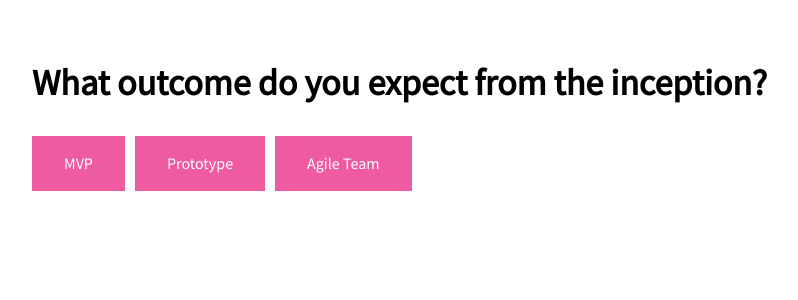
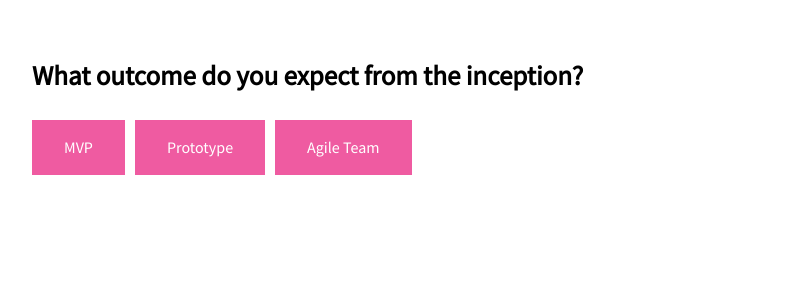
Before and after one commit to Inceptionize/inceptionize, a Next.js app: page /outcome in a window 1280 px wide. Shown: the top 300 px of the page, without its empty margins (122-920 px from the left). Built offline with nearby package versions, Linux system fonts and the light colour scheme.

Commit message:
Use consistent headings

```diff
--- a/pages/outcome.tsx
+++ b/pages/outcome.tsx
@@ -5,7 +5,7 @@ import OutcomeChoice from "../components/outcome-choice";
 function Outcome(): ReactElement {
   return (
     <Layout>
-      <h1>What outcome do you expect from the inception?</h1>
+      <h2>What outcome do you expect from the inception?</h2>
       <OutcomeChoice />
     </Layout>
   );
```
